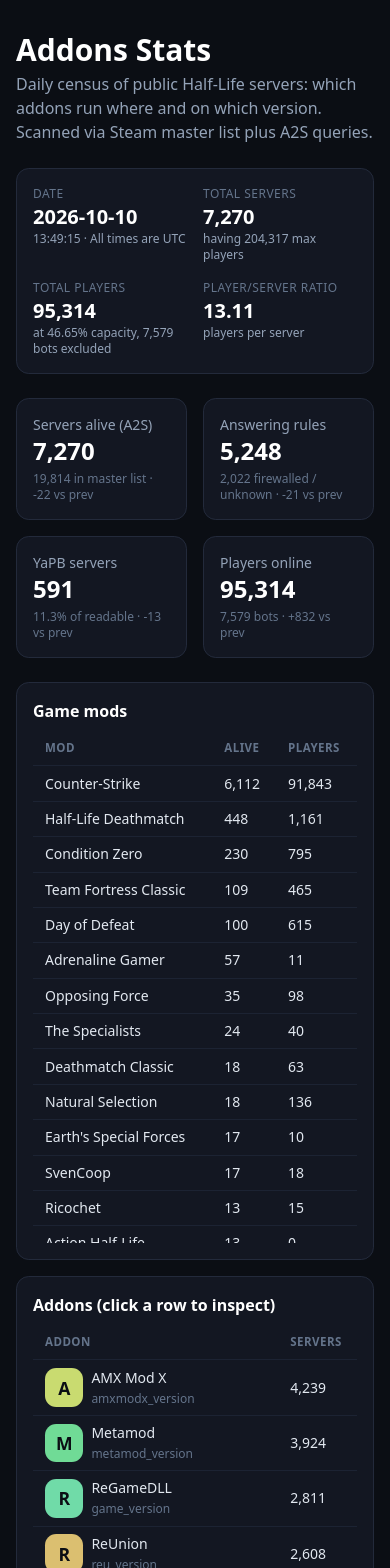
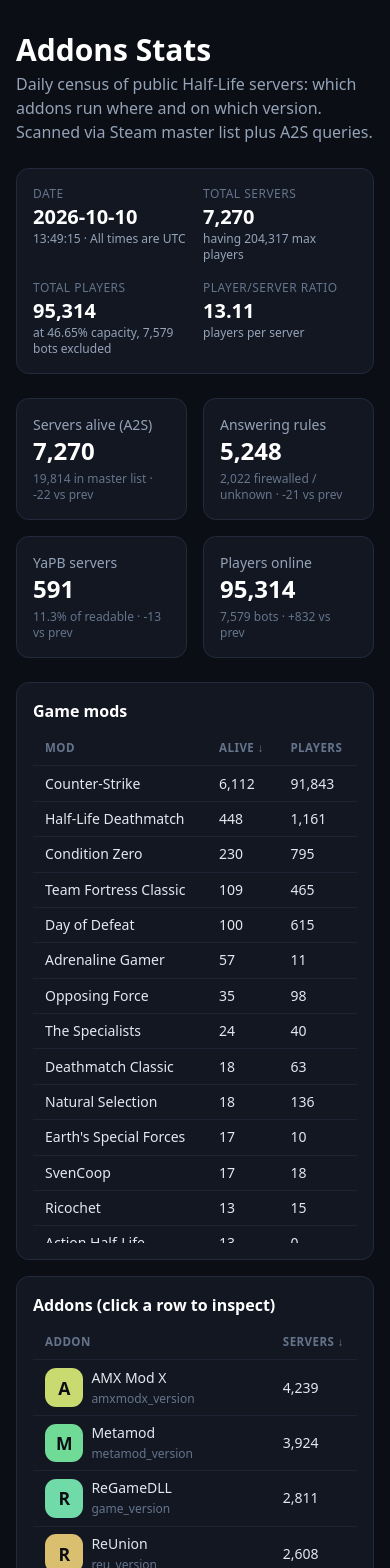
Before and after one commit to yapb/stats, a Vue app in the folder web/: page / in a window 390 px wide. Shown: the top 1568 px of the page. Built offline with nearby package versions, Linux system fonts and the light colour scheme.

Commit message:
sortable tables everywhere

```diff
--- a/web/src/components/AddonsTable.vue
+++ b/web/src/components/AddonsTable.vue
@@ -2,14 +2,14 @@
   <table class="stats w-full text-sm num">
     <thead>
       <tr>
-        <th>Addon</th>
-        <th>Servers</th>
+        <th @click="toggle('title')" class="cursor-pointer select-none">Addon{{ arrow('title') }}</th>
+        <th @click="toggle('servers')" class="cursor-pointer select-none">Servers{{ arrow('servers') }}</th>
         <th class="hidden sm:table-cell">Top values</th>
       </tr>
     </thead>
     <tbody>
       <tr
-        v-for="a in byCount"
+        v-for="a in rows"
         :key="a.name"
         :class="a.name === active ? 'active link' : 'link'"
         @click="inspect(a, $event)"
@@ -35,6 +35,7 @@
 import { computed } from 'vue';
 import Avatar from './Avatar.vue';
 import { addonPath, fmt, sortedValues } from '../lib/data.js';
+import { useSort } from '../lib/useSort.js';
 
 const props = defineProps({
   addons: { type: Array, required: true },
@@ -43,9 +44,11 @@
 
 const emit = defineEmits(['inspect']);
 
-const byCount = computed(function () {
-  return props.addons.slice().sort(function (a, b) {
-    return b.servers - a.servers || (a.title < b.title ? -1 : 1);
+const { arrow, toggle, apply } = useSort('servers');
+
+const rows = computed(function () {
+  return apply(props.addons, function (a, k) {
+    return k === 'title' ? a.title : a.servers;
   });
 });
 
--- a/web/src/components/ModsTable.vue
+++ b/web/src/components/ModsTable.vue
@@ -2,20 +2,26 @@
   <table class="stats w-full text-sm num">
     <thead>
       <tr>
-        <th>Mod</th>
-        <th>Alive</th>
-        <th class="hidden sm:table-cell">Rules</th>
+        <th @click="toggle('name')" class="cursor-pointer select-none">Mod{{ arrow('name') }}</th>
+        <th @click="toggle('alive')" class="cursor-pointer select-none">Alive{{ arrow('alive') }}</th>
+        <th @click="toggle('with_rules')" class="cursor-pointer select-none hidden sm:table-cell">
+          Rules{{ arrow('with_rules') }}
+        </th>
         <th v-if="ver" class="hidden sm:table-cell">{{ ver }}</th>
-        <th>Players</th>
-        <th class="hidden md:table-cell">Bots</th>
+        <th @click="toggle('players')" class="cursor-pointer select-none">Players{{ arrow('players') }}</th>
+        <th @click="toggle('bots')" class="cursor-pointer select-none hidden md:table-cell">
+          Bots{{ arrow('bots') }}
+        </th>
       </tr>
     </thead>
     <tbody>
-      <tr v-for="m in sorted" :key="modKey(m)" class="link" @click="open(modKey(m))">
+      <tr v-for="m in rows" :key="modKey(m)" class="link" @click="open(modKey(m))">
         <td>
           <span class="flex items-center gap-2 min-w-0">
             <span class="hidden sm:inline shrink-0"><CapsuleImg :appid="m.appid" /></span>
-            <a class="truncate max-w-[9rem] sm:max-w-none" :href="modPath(modKey(m))" @click.stop>{{ m.name }}</a>
+            <a class="truncate max-w-[9rem] sm:max-w-none" :href="modPath(modKey(m))" @click.stop>{{
+              m.name
+            }}</a>
           </span>
         </td>
         <td>{{ fmt(m.alive) }}</td>
@@ -32,6 +38,7 @@
 import { computed } from 'vue';
 import CapsuleImg from './CapsuleImg.vue';
 import { fmt, modPath } from '../lib/data.js';
+import { useSort } from '../lib/useSort.js';
 
 const props = defineProps({
   mods: { type: Array, required: true },
@@ -39,14 +46,15 @@
   verByMod: { type: Object, default: function () { return {}; } },
 });
 
-const sorted = computed(function () {
-  return props.mods
-    .filter(function (m) {
-      return (m.alive || 0) > 0;
-    })
-    .sort(function (a, b) {
-      return b.alive - a.alive;
-    });
+const { arrow, toggle, apply } = useSort('alive');
+
+const rows = computed(function () {
+  const alive = props.mods.filter(function (m) {
+    return (m.alive || 0) > 0;
+  });
+  return apply(alive, function (m, k) {
+    return m[k];
+  });
 });
 
 function verCount(m) {
--- /dev/null
+++ b/web/src/lib/useSort.js
@@ -0,0 +1,45 @@
+import { ref } from 'vue';
+
+function cmp(a, b) {
+  if (typeof a === 'number' && typeof b === 'number') {
+    return a - b;
+  }
+  const sa = String(a == null ? '' : a).toLowerCase();
+  const sb = String(b == null ? '' : b).toLowerCase();
+  if (sa < sb) {
+    return -1;
+  }
+  if (sa > sb) {
+    return 1;
+  }
+  return 0;
+}
+
+export function useSort(defaultKey) {
+  const key = ref(defaultKey);
+  const dir = ref(-1);
+
+  function arrow(k) {
+    if (key.value !== k) {
+      return '';
+    }
+    return dir.value === -1 ? ' ↓' : ' ↑';
+  }
+
+  function toggle(k) {
+    if (key.value === k) {
+      dir.value = -dir.value;
+    } else {
+      key.value = k;
+      dir.value = -1;
+    }
+  }
+
+  function apply(rows, get) {
+    return rows.slice().sort(function (x, y) {
+      return cmp(get(x, key.value), get(y, key.value)) * dir.value;
+    });
+  }
+
+  return { arrow, toggle, apply };
+}
--- a/web/src/views/AddonView.vue
+++ b/web/src/views/AddonView.vue
@@ -26,16 +26,20 @@
       <thead>
         <tr>
           <th>Addon</th>
-          <th>Game mod</th>
-          <th>Servers</th>
+          <th @click="sortMods('label')" class="cursor-pointer select-none">
+            Game mod{{ modArrow('label') }}
+          </th>
+          <th @click="sortMods('servers')" class="cursor-pointer select-none">
+            Servers{{ modArrow('servers') }}
+          </th>
           <th>% of mod</th>
         </tr>
       </thead>
       <tbody>
-        <tr v-if="!modRows.length">
+        <tr v-if="!sortedModRows.length">
           <td colspan="4" class="text-slate-500">Nothing seen yet.</td>
         </tr>
-        <tr v-for="row in modRows" :key="row.id" class="link" @click="openMod(row.id)">
+        <tr v-for="row in sortedModRows" :key="row.id" class="link" @click="openMod(row.id)">
           <td>{{ addon.title }}</td>
           <td>
             <a :href="modPath(row.id)" @click.stop>{{ row.label }}</a>
@@ -56,15 +60,19 @@
       <thead>
         <tr>
           <th class="hidden sm:table-cell">Variable</th>
-          <th>Value</th>
-          <th>Servers</th>
+          <th @click="sortVals('value')" class="cursor-pointer select-none">
+            Value{{ valArrow('value') }}
+          </th>
+          <th @click="sortVals('count')" class="cursor-pointer select-none">
+            Servers{{ valArrow('count') }}
+          </th>
         </tr>
       </thead>
       <tbody>
-        <tr v-if="!valRows.length">
+        <tr v-if="!sortedValRows.length">
           <td colspan="3" class="text-slate-500">Nothing seen yet.</td>
         </tr>
-        <tr v-for="row in valRows" :key="row.value">
+        <tr v-for="row in sortedValRows" :key="row.value">
           <td class="hidden sm:table-cell">{{ addon.name }}</td>
           <td>
             {{ row.value }}
@@ -105,6 +113,7 @@
   sortedValues,
   stampToDate,
 } from '../lib/data.js';
+import { useSort } from '../lib/useSort.js';
 
 const props = defineProps({
   latest: { type: Object, required: true },
@@ -115,6 +124,25 @@
 const addon = computed(function () {
   return addonByName(props.latest.addons, props.name);
 });
+
+const modsSort = useSort('servers');
+const valsSort = useSort('count');
+
+function sortMods(k) {
+  modsSort.toggle(k);
+}
+
+function modArrow(k) {
+  return modsSort.arrow(k);
+}
+
+function sortVals(k) {
+  valsSort.toggle(k);
+}
+
+function valArrow(k) {
+  return valsSort.arrow(k);
+}
 
 const modRows = computed(function () {
   const byMod = addon.value.by_mod || {};
@@ -131,9 +159,12 @@
     })
     .filter(function (row) {
       return row.servers > 0;
-    })
-    .sort(function (a, b) {
-      return b.servers - a.servers;
+    });
+});
+
+const sortedModRows = computed(function () {
+  return modsSort.apply(modRows.value, function (r, k) {
+    return r[k];
   });
 });
 
@@ -142,6 +173,12 @@
     .slice(0, 30)
     .map(function (kv) {
       return { value: kv[0], count: kv[1] };
+    });
+});
+
+const sortedValRows = computed(function () {
+  return valsSort.apply(valRows.value, function (r, k) {
+    return r[k];
   });
 });
 
--- a/web/src/views/ModView.vue
+++ b/web/src/views/ModView.vue
@@ -29,17 +29,21 @@
       <table class="stats w-full text-sm num">
       <thead>
         <tr>
-            <th>Addon</th>
-            <th>Servers</th>
+          <th @click="sortRows('title')" class="cursor-pointer select-none">
+            Addon{{ rowArrow('title') }}
+          </th>
+          <th @click="sortRows('servers')" class="cursor-pointer select-none">
+            Servers{{ rowArrow('servers') }}
+          </th>
           <th>% of mod</th>
           <th class="hidden sm:table-cell">Top values</th>
         </tr>
       </thead>
       <tbody>
-          <tr v-if="!rows.length">
+        <tr v-if="!sortedRows.length">
           <td colspan="4" class="text-slate-500">Nothing seen yet.</td>
         </tr>
-          <tr v-for="row in rows" :key="row.name" class="link" @click="openAddon(row.name)">
+        <tr v-for="row in sortedRows" :key="row.name" class="link" @click="openAddon(row.name)">
             <td>
               <span class="flex items-center gap-2">
                 <Avatar :title="row.title" />
@@ -59,15 +63,19 @@
     <table class="stats w-full text-sm num">
       <thead>
         <tr>
-          <th>Map</th>
-          <th>Servers</th>
+          <th @click="sortMaps('map')" class="cursor-pointer select-none">
+            Map{{ mapArrow('map') }}
+          </th>
+          <th @click="sortMaps('count')" class="cursor-pointer select-none">
+            Servers{{ mapArrow('count') }}
+          </th>
         </tr>
       </thead>
       <tbody>
-        <tr v-if="!mapRows.length">
+        <tr v-if="!sortedMapRows.length">
           <td colspan="2" class="text-slate-500">Nothing seen yet.</td>
         </tr>
-        <tr v-for="row in mapRows" :key="row.map">
+        <tr v-for="row in sortedMapRows" :key="row.map">
           <td>{{ row.map }}</td>
           <td>{{ fmt(row.count) }}</td>
         </tr>
@@ -103,6 +111,7 @@
   sortedValues,
   stampToDate,
 } from '../lib/data.js';
+import { useSort } from '../lib/useSort.js';
 
 const props = defineProps({
   latest: { type: Object, required: true },
@@ -114,19 +123,39 @@
   return modByGamedir(props.latest.mods, props.gamedir) || modById(props.latest.mods, props.gamedir);
 });
 
+const rowsSort = useSort('servers');
+const mapsSort = useSort('count');
+
+function sortRows(k) {
+  rowsSort.toggle(k);
+}
+
+function rowArrow(k) {
+  return rowsSort.arrow(k);
+}
+
+function sortMaps(k) {
+  mapsSort.toggle(k);
+}
+
+function mapArrow(k) {
+  return mapsSort.arrow(k);
+}
+
 const mapRows = computed(function () {
   if (!mod.value) {
     return [];
   }
   const maps = mod.value.maps || {};
-  return Object.keys(maps)
-    .map(function (k) {
+  return Object.keys(maps).map(function (k) {
     return { map: k, count: maps[k] };
-    })
-    .sort(function (a, b) {
-      return b.count - a.count;
-    })
-    .slice(0, 15);
+  });
+});
+
+const sortedMapRows = computed(function () {
+  return mapsSort.apply(mapRows.value.slice(0, 30), function (r, k) {
+    return r[k];
+  });
 });
 
 const rows = computed(function () {
@@ -157,6 +186,12 @@
   return out;
 });
 
+const sortedRows = computed(function () {
+  return rowsSort.apply(rows.value, function (r, k) {
+    return r[k];
+  });
+});
+
 const dates = computed(function () {
   return props.histRows.map(histDate);
 });
--- a/web/src/views/Overview.vue
+++ b/web/src/views/Overview.vue
@@ -78,15 +78,19 @@
         <table class="stats w-full text-sm num">
           <thead>
             <tr>
-              <th>Directory</th>
-              <th>Servers</th>
+              <th @click="sortUnlisted('gamedir')" class="cursor-pointer select-none">
+                Directory{{ unlistedArrow('gamedir') }}
+              </th>
+              <th @click="sortUnlisted('servers')" class="cursor-pointer select-none">
+                Servers{{ unlistedArrow('servers') }}
+              </th>
             </tr>
           </thead>
           <tbody>
-            <tr v-if="!unlisted.length">
+            <tr v-if="!sortedUnlisted.length">
               <td colspan="2" class="text-slate-500">None seen.</td>
             </tr>
-            <tr v-for="row in unlisted" :key="row.gamedir">
+            <tr v-for="row in sortedUnlisted" :key="row.gamedir">
               <td>{{ row.gamedir }}</td>
               <td>{{ fmt(row.servers) }}</td>
             </tr>
@@ -100,16 +104,20 @@
         <table class="stats w-full text-sm num">
           <thead>
             <tr>
-              <th>Cvar</th>
-              <th>Servers</th>
+              <th @click="sortUnlistedVars('var')" class="cursor-pointer select-none">
+                Cvar{{ unlistedVarsArrow('var') }}
+              </th>
+              <th @click="sortUnlistedVars('servers')" class="cursor-pointer select-none">
+                Servers{{ unlistedVarsArrow('servers') }}
+              </th>
               <th>Example</th>
             </tr>
           </thead>
           <tbody>
-            <tr v-if="!unlistedVars.length">
+            <tr v-if="!sortedUnlistedVars.length">
               <td colspan="3" class="text-slate-500">None seen.</td>
             </tr>
-            <tr v-for="row in unlistedVars" :key="row.var">
+            <tr v-for="row in sortedUnlistedVars" :key="row.var">
               <td>{{ row.var }}</td>
               <td>{{ fmt(row.servers) }}</td>
               <td class="text-slate-400">{{ row.example }}</td>
@@ -139,6 +147,7 @@
   histDate,
   stampToDate,
 } from '../lib/data.js';
+import { useSort } from '../lib/useSort.js';
 
 const props = defineProps({
   latest: { type: Object, required: true },
@@ -170,12 +179,43 @@
   return props.histRows.length >= 2 ? props.histRows[props.histRows.length - 2] : null;
 });
 
+const unlistedSort = useSort('servers');
+const unlistedVarsSort = useSort('servers');
+
+function sortUnlisted(k) {
+  unlistedSort.toggle(k);
+}
+
+function unlistedArrow(k) {
+  return unlistedSort.arrow(k);
+}
+
+function sortUnlistedVars(k) {
+  unlistedVarsSort.toggle(k);
+}
+
+function unlistedVarsArrow(k) {
+  return unlistedVarsSort.arrow(k);
+}
+
 const unlisted = computed(function () {
   return props.latest.unlisted_mods || [];
 });
 
+const sortedUnlisted = computed(function () {
+  return unlistedSort.apply(unlisted.value, function (r, k) {
+    return r[k];
+  });
+});
+
 const unlistedVars = computed(function () {
   return props.latest.unlisted_vars || [];
+});
+
+const sortedUnlistedVars = computed(function () {
+  return unlistedVarsSort.apply(unlistedVars.value, function (r, k) {
+    return r[k];
+  });
 });
 
 const addon = computed(function () {
```
Lines whose indentation alone changed are shown as unchanged.
